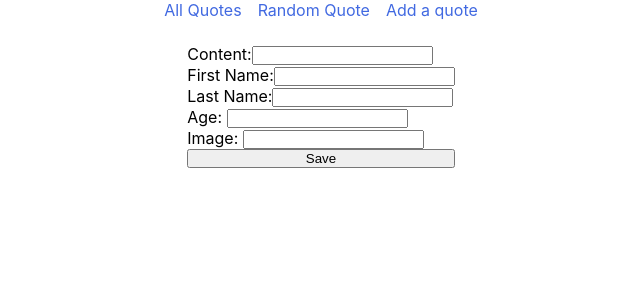
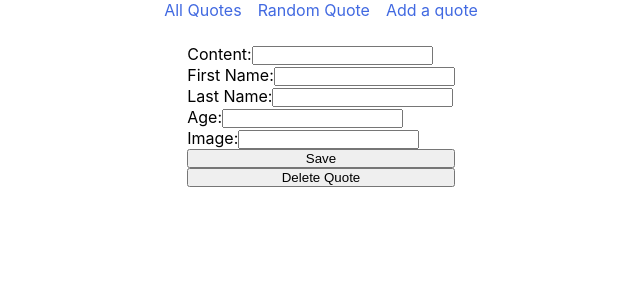
Before and after one commit to ramarinor/hoxton-node-quotes-frontend, a React (Vite) app: page /quotes/1/edit in a window 1280 px wide. Shown: the top 300 px of the page, without its empty margins (319-959 px from the left). Built offline with nearby package versions, Linux system fonts and the light colour scheme; no server answers.

Commit message:
added delete functionality

```diff
--- a/src/pages/EditQuote.tsx
+++ b/src/pages/EditQuote.tsx
@@ -10,6 +10,14 @@ function EditQuote() {
       .then((resp) => resp.json())
       .then((quote) => setQuote(quote));
   }, []);
+  function deleteQuote() {
+    fetch(`http://localhost:4000/quotes/${params.id}`, {
+      method: "DELETE"
+    });
+    navigate("/quotes");
+    // .then((parsedResp) => console.log(parsedResp));
+  }
+
   return (
     <form
       className="edit-quote-form"
@@ -76,7 +84,7 @@ function EditQuote() {
         />
       </label>
       <label>
-        Age:{" "}
+        Age:
         <input
           type="number"
           name="age"
@@ -86,10 +94,13 @@ function EditQuote() {
         />
       </label>
       <label>
-        Image:{" "}
+        Image:
         <input type="url" name="image" required defaultValue={quote?.image} />
       </label>
       <button type="submit"> Save</button>
+      <button onClick={deleteQuote} type="button">
+        Delete Quote
+      </button>
     </form>
   );
 }
```
